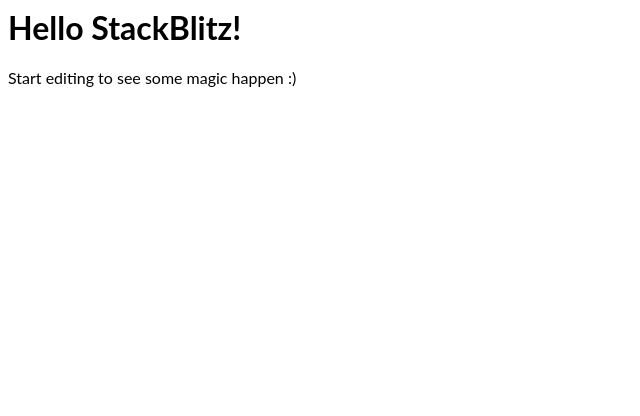
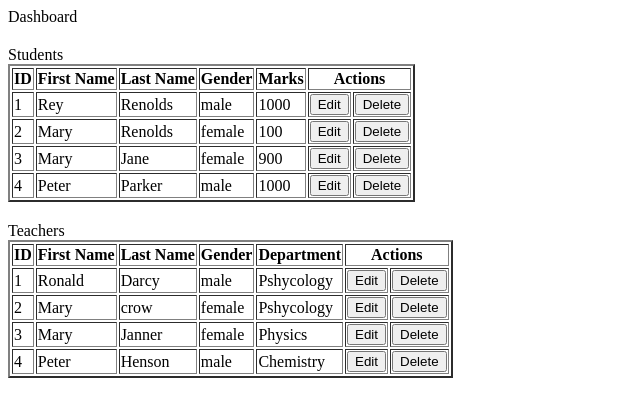
Before and after one commit to DevalapalleJaswanth/classroomTask-6, a React (Create React App) app: page / in a window 1280 px wide. Shown: the top 416 px of the page, without its empty margins (0-640 px from the left). Built offline with nearby package versions, Linux system fonts and the light colour scheme.

Commit message:
2 files modified, 4 added

```diff
--- a/package.json
+++ b/package.json
@@ -4,7 +4,9 @@
   "private": true,
   "dependencies": {
     "react": "^17.0.2",
-    "react-dom": "^17.0.2"
+    "react-dom": "^17.0.2",
+    "react-router": "^6.2.2",
+    "react-router-dom": "^6.2.2"
   },
   "scripts": {
     "start": "react-scripts start",
--- a/src/App.js
+++ b/src/App.js
@@ -1,11 +1,84 @@
-import React from "react";
-import "./style.css";
-
+import React, { createContext, useState } from 'react';
+import { BrowserRouter, Routes, Route, Link } from 'react-router-dom';
+import Home from './Home';
+import Students from './Students';
+import Teachers from './Teachers';
+import './style.css';
+import { myContext } from './Context';
 export default function App() {
+  const [students, setStudents] = useState([
+    {
+      id: 1,
+      firstName: 'Rey',
+      lastName: 'Renolds',
+      gender: 'male',
+      marks: '1000',
+    },
+    {
+      id: 2,
+      firstName: 'Mary',
+      lastName: 'Renolds',
+      gender: 'female',
+      marks: '100',
+    },
+    {
+      id: 3,
+      firstName: 'Mary',
+      lastName: 'Jane',
+      gender: 'female',
+      marks: '900',
+    },
+    {
+      id: 4,
+      firstName: 'Peter',
+      lastName: 'Parker',
+      gender: 'male',
+      marks: '1000',
+    },
+  ]);
+  const [teachers, setTeachers] = useState([
+    {
+      id: 1,
+      firstName: 'Ronald',
+      lastName: 'Darcy',
+      gender: 'male',
+      department: 'Pshycology',
+    },
+    {
+      id: 2,
+      firstName: 'Mary',
+      lastName: 'crow',
+      gender: 'female',
+      department: 'Pshycology',
+    },
+    {
+      id: 3,
+      firstName: 'Mary',
+      lastName: 'Janner',
+      gender: 'female',
+      department: 'Physics',
+    },
+    {
+      id: 4,
+      firstName: 'Peter',
+      lastName: 'Henson',
+      gender: 'male',
+      department: 'Chemistry',
+    },
+  ]);
   return (
     <div>
-      <h1>Hello StackBlitz!</h1>
-      <p>Start editing to see some magic happen :)</p>
+      <myContext.Provider
+        value={{ students, setStudents, teachers, setTeachers }}
+      >
+        <BrowserRouter>
+          <Routes>
+            <Route path="/" element={<Home />} />
+            <Route path="/Students" element={<Students />} />
+            <Route path="/Teachers" element={<Teachers />} />
+          </Routes>
+        </BrowserRouter>
+      </myContext.Provider>
     </div>
   );
 }
--- /dev/null
+++ b/src/Context.js
@@ -0,0 +1,2 @@
+import React, { createContext } from 'react';
+export const myContext = createContext();
--- /dev/null
+++ b/src/Home.js
@@ -0,0 +1,85 @@
+import React, { useContext } from 'react';
+import { myContext } from './Context';
+export default function Home() {
+  const context = useContext(myContext);
+  const { students, teachers, setStudents, setTeachers } = context;
+  return (
+    <div
+      style={{
+        display: 'flex',
+        flexDirection: 'column',
+        alignItems: 'flext-start',
+        justifyContent: 'center',
+        gap: '20px',
+      }}
+    >
+      Dashboard
+      <div>
+        Students
+        <table border="2px">
+          <thead>
+            <tr>
+              <th>ID</th>
+              <th>First Name</th>
+              <th>Last Name</th>
+              <th>Gender</th>
+              <th>Marks</th>
+              <th colspan="2">Actions</th>
+            </tr>
+          </thead>
+          <tbody>
+            {students &&
+              students.map((ele, i) => (
+                <tr key={i}>
+                  <td>{ele.id}</td>
+                  <td>{ele.firstName}</td>
+                  <td>{ele.lastName}</td>
+                  <td>{ele.gender}</td>
+                  <td>{ele.marks}</td>
+                  <td>
+                    <button>Edit</button>
+                  </td>
+                  <td>
+                    <button>Delete</button>
+                  </td>
+                </tr>
+              ))}
+          </tbody>
+        </table>
+      </div>
+      <div>
+        Teachers
+        <table border="2px">
+          <thead>
+            <tr>
+              <th>ID</th>
+              <th>First Name</th>
+              <th>Last Name</th>
+              <th>Gender</th>
+              <th>Department</th>
+              <th colspan="2">Actions</th>
+            </tr>
+          </thead>
+          <tbody>
+            {teachers &&
+              teachers.map((ele, i) => (
+                <tr key={i}>
+                  <td>{ele.id}</td>
+                  <td>{ele.firstName}</td>
+                  <td>{ele.lastName}</td>
+                  <td>{ele.gender}</td>
+                  <td>{ele.department}</td>
+                  <td>
+                    <button>Edit</button>
+                  </td>
+                  <td>
+                    <button>Delete</button>
+                  </td>
+                </tr>
+              ))}
+          </tbody>
+        </table>
+      </div>
+    </div>
+  );
+}
--- /dev/null
+++ b/src/Students.js
@@ -0,0 +1,4 @@
+import React, { useContext } from 'react';
+export default function Students() {
+  return <div>Students</div>;
+}
--- /dev/null
+++ b/src/Teachers.js
@@ -0,0 +1,4 @@
+import React, { useContext } from 'react';
+export default function Teachers() {
+  return <div>Teachers</div>;
+}
```
